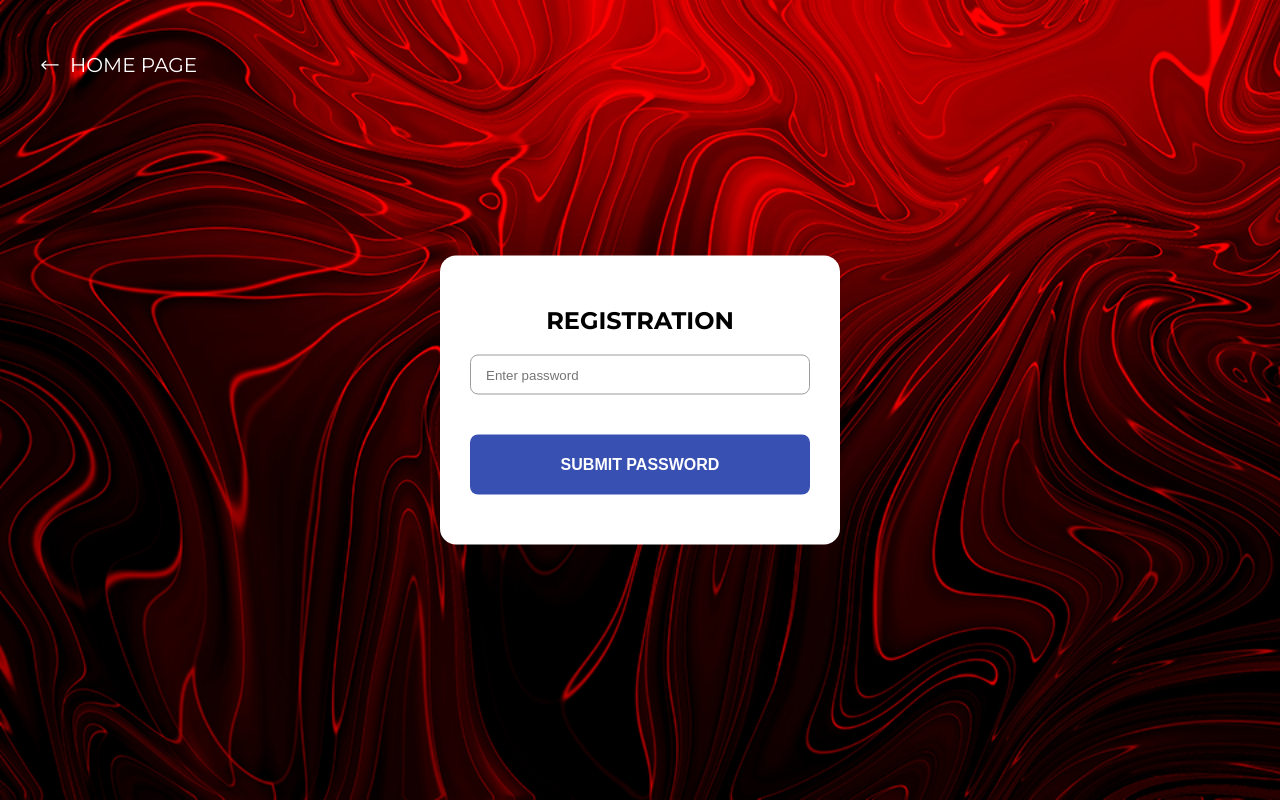
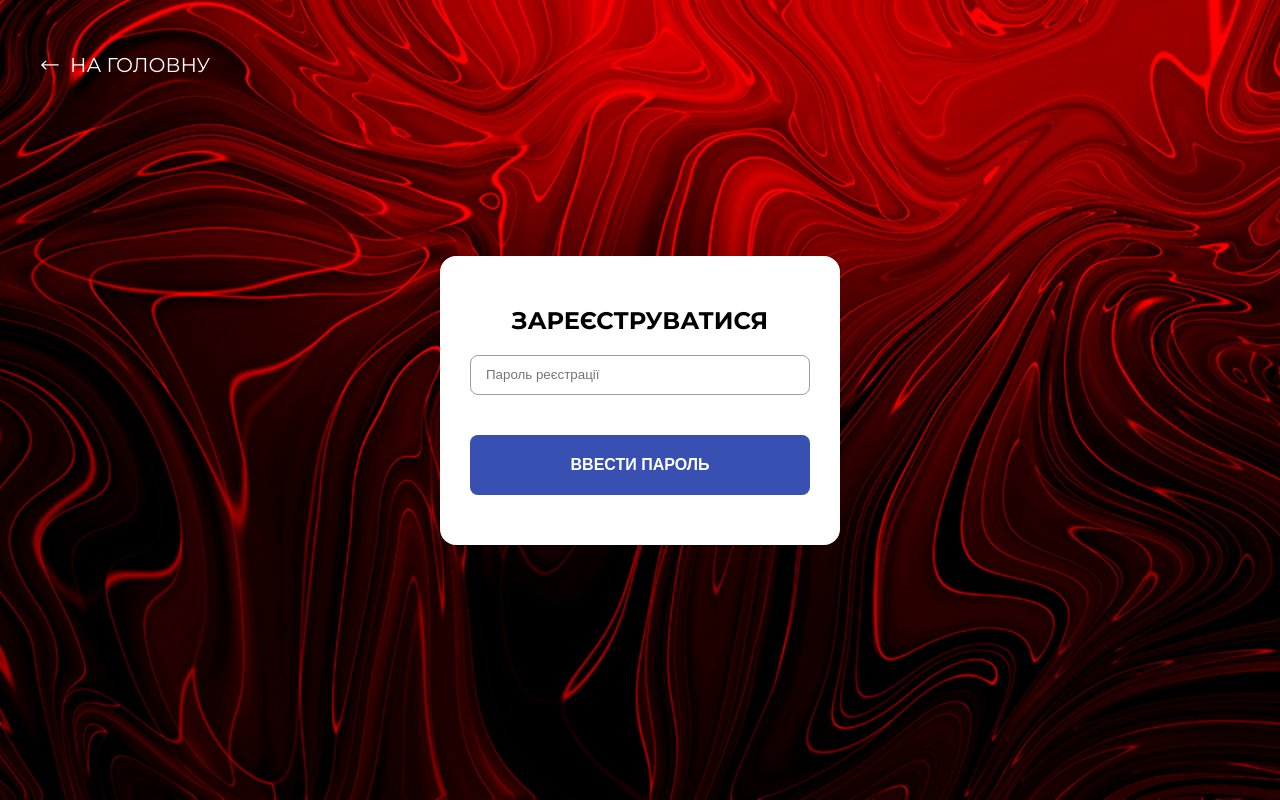
Before and after one commit to ArtemPaskall/winery, a Next.js app: page /register in a window 1280 px wide. Built offline with nearby package versions, Linux system fonts and the light colour scheme; no server answers.

Commit message:
translate register page

```diff
--- a/app/(root)/not-found.tsx
+++ b/app/(root)/not-found.tsx
@@ -1,7 +1,7 @@
 "use client"
 import Image from "next/image"
 import Link from "next/link"
-import "./styles/globals.scss"
+import "@/app/styles/globals.scss"
 
 export default function Error() {
   return (
--- a/app/api/verify-password/route.ts
+++ b/app/api/verify-password/route.ts
@@ -8,7 +8,7 @@ export async function POST(req: Request) {
     return NextResponse.json({ success: true })
   } else {
     return NextResponse.json(
-      { success: false, message: "Incorrect password" },
+      { success: false, message: "Пароль не вірний" },
       { status: 401 }
     )
   }
--- a/app/register/Register/Register.tsx
+++ b/app/register/Register/Register.tsx
@@ -46,40 +46,40 @@ export default function Register() {
     <div className={st["register-block"]}>
       {!user ? (
         <div className={st["modal"]}>
-          <h2 className={st["reg-header"]}>Registration</h2>
+          <h2 className={st["reg-header"]}>Зареєструватися</h2>
 
           {!accessGranted ? (
             <form onSubmit={handlePasswordSubmit} className={st["form"]}>
               <input
                 type="password"
-                placeholder="Enter password"
+                placeholder="Пароль реєстрації"
                 value={password}
                 onChange={(e) => setPassword(e.target.value)}
               />
               <div style={{ height: "20px" }}>
                 {error && <p style={{ color: "red" }}>{error}</p>}
               </div>
-              <button type="submit">Submit Password</button>
+              <button type="submit">Ввести пароль</button>
             </form>
           ) : (
             <form action={handleSignIn}>
               <button type="submit" className={st["google-button"]}>
                 <Image src="/Google.webp" alt="Google" width={50} height={50} />
-                Sign in with Google
+                Зареєструватися через Google
               </button>
             </form>
           )}
         </div>
       ) : (
         <div className={st["modal"]}>
-          <h2 className={st["reg-header"]}>Log out</h2>
+          <h2 className={st["reg-header"]}>Вийти</h2>
           <form action={handleSignOut}>
             <button
               onClick={() => signOut({ redirect: false })}
               className={st["google-button"]}
             >
               <Image src="/Google.webp" alt="Google" width={50} height={50} />
-              Sign out
+              Вийти з Google
             </button>
           </form>
         </div>
@@ -92,7 +92,7 @@ export default function Register() {
           height={50}
           className={st["arrow-img"]}
         />
-        Home Page
+        На головну
       </Link>
     </div>
   )
--- a/app/register/Register/register.module.scss
+++ b/app/register/Register/register.module.scss
@@ -6,20 +6,23 @@
   position: relative;
 
   height: 100vh;
+
+  display: flex;
+  justify-content: center;
+  align-items: center;
 }
 
 .modal {
   display: flex;
   flex-direction: column;
   align-items: center;
-  position: relative;
-  top: 50%;
-  left: 50%;
-  transform: translate(-50%, -50%);
+
   border-radius: 16px;
   background-color: #fff;
-  width: 400px;
+  max-width: 400px;
+  width: 100%;
   padding: 50px 30px;
+  margin: 0 20px;
 }
 
 .reg-header {
@@ -88,6 +91,7 @@
     transform: scale(1.1);
   }
 }
+
 .arrow-img {
   transform: rotate(180deg);
 }
```
